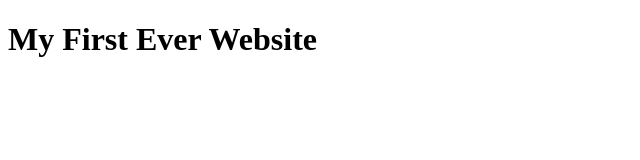
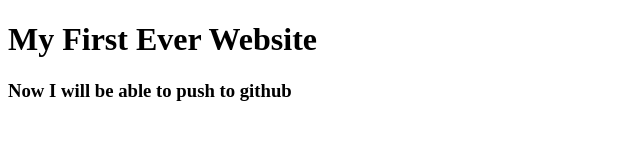
Before and after one commit to designerhr/my-first-website, a plain HTML site: page index.html in a window 1280 px wide. Shown: the whole page, without its empty margins (0-640 px from the left). Drawn offline with Linux system fonts and the light colour scheme.

Commit message:
learned github

```diff
--- a/index.html
+++ b/index.html
@@ -10,5 +10,6 @@
     <h1>
         My First Ever Website
     </h1>
+    <h3>Now I will be able to push to github</h3>
 </body>
 </html>
```
